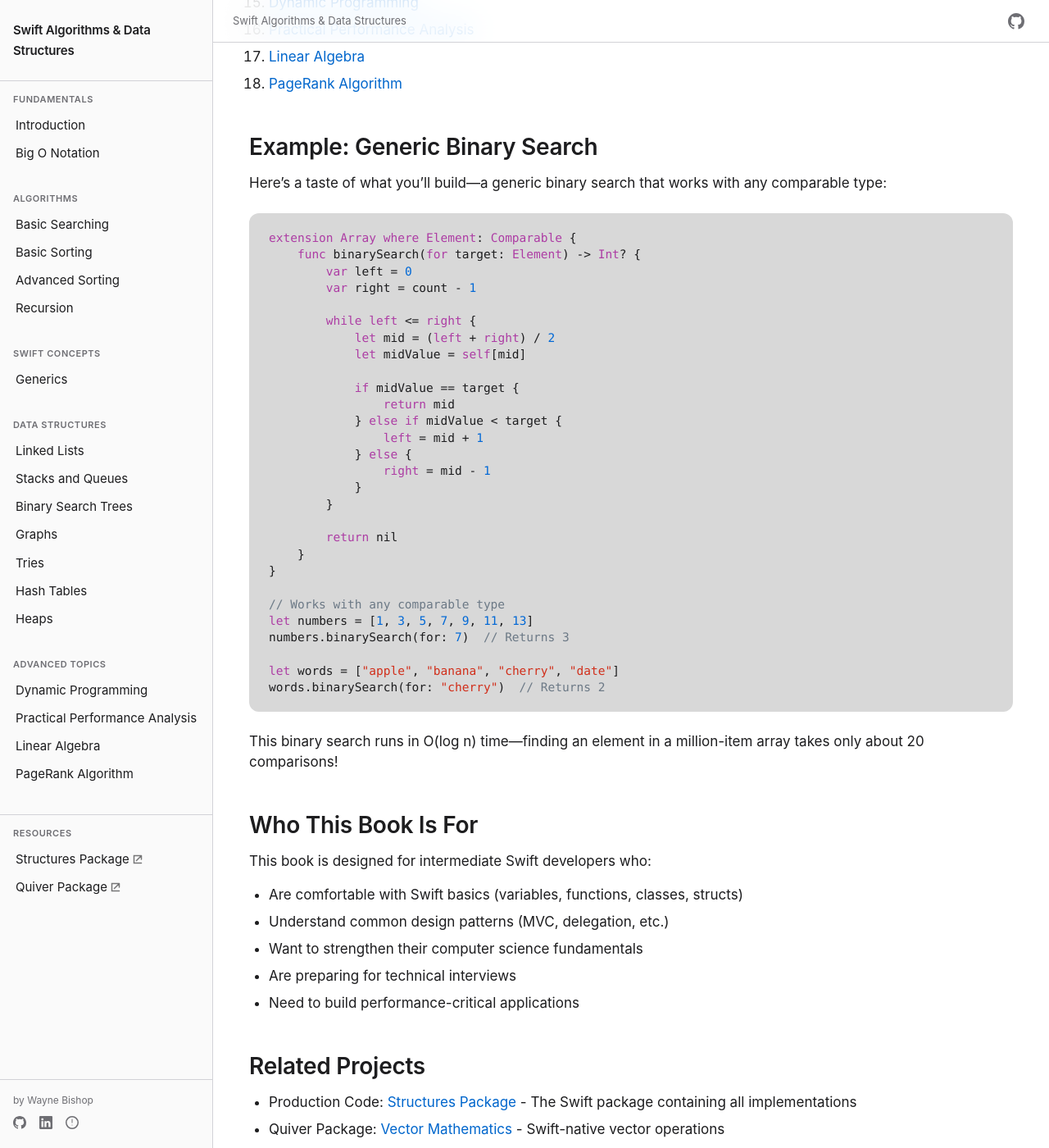
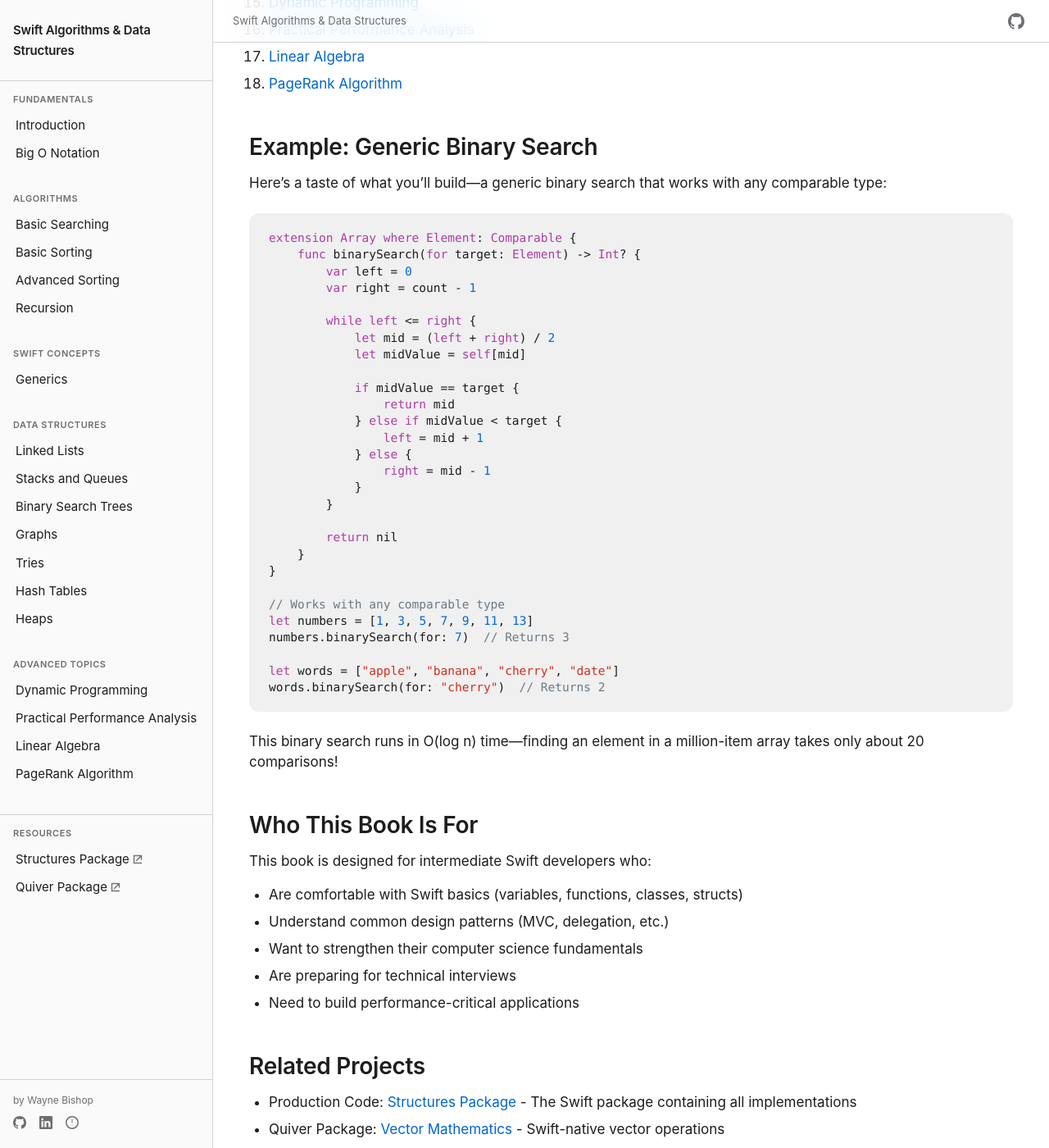
Before and after one commit to waynewbishop/swift-algorithms, a Jekyll site: the page built from index.md, in a window 1280 px wide and 1400 px high, scrolled down 1729 px. Shown: the whole window at 82% size. Built offline with Jekyll 4.4.1, drawn with Linux system fonts in a browser that asks for light colours.

Commit message:
Lighten code block background to #f0f0f0
Change code block background from #d8d8d8 to #f0f0f0:
- Old: RGB(216,216,216) - 84.7% brightness (too dark)
- New: RGB(240,240,240) - 94.1% brightness
- Change: +9.4% lighter, very light gray

Creates crisp, clean code blocks with excellent readability.

🤖 Generated with [Claude Code](https://claude.com/claude-code)

Co-Authored-By: Claude <noreply@anthropic.com>

```diff
--- a/assets/css/style.scss
+++ b/assets/css/style.scss
@@ -17,7 +17,7 @@
   --color-background: #ffffff;
   --color-background-secondary: #f5f5f7;
   --color-sidebar: #fafafa;
-  --color-code-bg: #d8d8d8;
+  --color-code-bg: #f0f0f0;
   --color-code-text: #1d1d1f;
   --color-keyword: #ad3da4;
   --color-string: #d12f1b;
```
